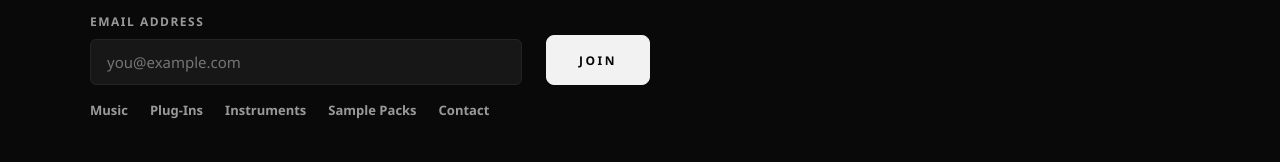
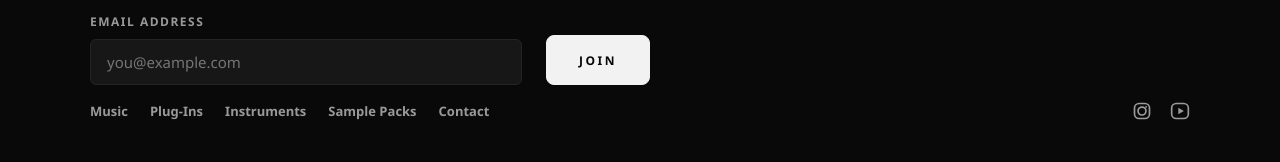
Before and after one commit to iamlamprey/iamlamprey-website, a Jekyll site: the page built from index.html, in a window 1280 px wide. Shown: the part 3045-3207 px from the top of the page. Built offline with Jekyll 4.4.1, drawn with Linux system fonts in a browser that asks for light colours; a script that is not in the unit is left out.

Commit message:
(hana) - added social icons

```diff
--- a/_includes/footer.html
+++ b/_includes/footer.html
@@ -15,6 +15,14 @@
           {% endunless %}
         {% endfor %}
       </nav>
+      <nav class="ibl-footer-social" aria-label="iamlamprey on social media">
+        <a href="https://www.instagram.com/iamlamprey/" target="_blank" rel="noopener" aria-label="Instagram">
+          <img src="{{ '/images/social-instagram.svg' | relative_url }}" alt="" width="20" height="20">
+        </a>
+        <a href="https://www.youtube.com/@iamlamprey" target="_blank" rel="noopener" aria-label="YouTube">
+          <img src="{{ '/images/social-youtube.svg' | relative_url }}" alt="" width="20" height="20">
+        </a>
+      </nav>
     </div>
   </div>
 
--- a/assets/css/site.css
+++ b/assets/css/site.css
@@ -541,6 +541,37 @@ body.ibl-menu-open {
   color: var(--ibl-text);
 }
 
+/* the two social glyphs close the footer's link row, opposite the nav links */
+.ibl-footer-social {
+  display: flex;
+  align-items: center;
+  gap: 18px;
+}
+
+.ibl-footer-social a {
+  display: inline-flex;
+  /* the glyphs are drawn a shade under the muted ink a link uses, so they lift
+     to full strength on hover the way the nav links lift to --ibl-text */
+  opacity: 0.82;
+  transition: opacity 180ms ease;
+}
+
+.ibl-footer-social a:hover {
+  opacity: 1;
+}
+
+.ibl-footer-social img {
+  width: 20px;
+  height: 20px;
+  pointer-events: none;
+}
+
+/* the glyphs are drawn in the dark theme's muted ink, so the light theme
+   inverts them the way it already inverts the wordmark */
+.ibl-footer.ibl-theme-light .ibl-footer-social img {
+  filter: invert(1);
+}
+
 /* the footer follows the header's `nav_theme: light` flag */
 .ibl-footer.ibl-theme-light {
   --ibl-bg: #FFFFFF;
```
Also changed, not shown: images/social-instagram.svg (added), images/social-youtube.svg (added).
